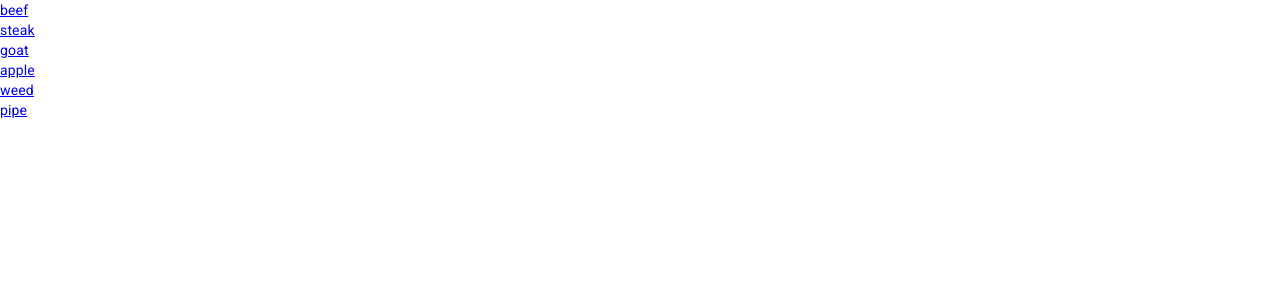
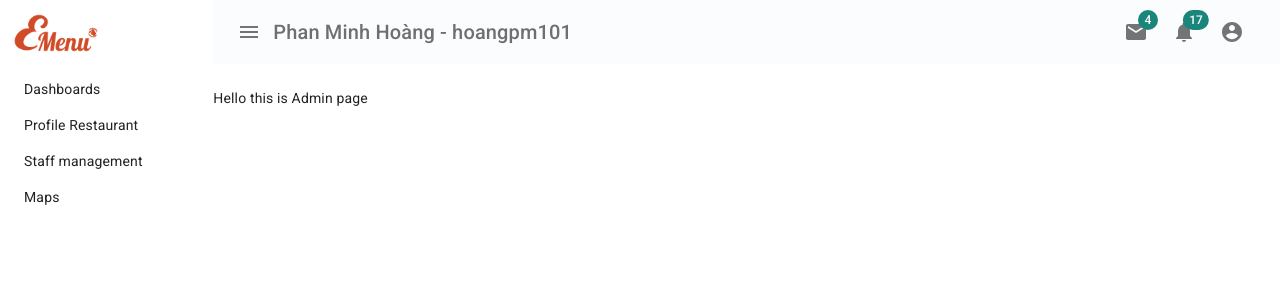
Before and after one commit to quocnguyencoder/EMenu, a Next.js app: page /admin in a window 1280 px wide. Shown: the top 300 px of the page. Built offline with nearby package versions, Linux system fonts and the light colour scheme.

Commit message:
add nav bar and header bar

```diff
--- /dev/null
+++ b/components/AdminPage/Dashboards.tsx
@@ -0,0 +1,6 @@
+import { Container } from "@material-ui/core";
+import Nav from "./Nav";
+
+export default function Dashboards() {
+  return <>Hello this is Admin page</>;
+}
--- /dev/null
+++ b/components/AdminPage/HeaderBar.tsx
@@ -0,0 +1,167 @@
+import React, { useEffect, useState } from "react";
+
+import {
+  AppBar,
+  Box,
+  Toolbar,
+  IconButton,
+  Typography,
+  Badge,
+  MenuItem,
+  Menu,
+} from "@material-ui/core";
+
+import MenuIcon from "@material-ui/icons/Menu";
+import AccountCircle from "@material-ui/icons/AccountCircle";
+import MailIcon from "@material-ui/icons/Mail";
+import NotificationsIcon from "@material-ui/icons/Notifications";
+import MoreIcon from "@material-ui/icons/MoreVert";
+
+export default function HeaderBar() {
+  const [anchorEl, setAnchorEl] = React.useState<null | HTMLElement>(null);
+  const [mobileMoreAnchorEl, setMobileMoreAnchorEl] =
+    React.useState<null | HTMLElement>(null);
+
+  const isMenuOpen = Boolean(anchorEl);
+  const isMobileMenuOpen = Boolean(mobileMoreAnchorEl);
+
+  const { width } = useWindowSize();
+  const notifications = 17;
+  const messages = 4;
+
+  const handleProfileMenuOpen = (event: React.MouseEvent<HTMLElement>) => {
+    setAnchorEl(event.currentTarget);
+  };
+
+  const handleMobileMenuClose = () => {
+    setMobileMoreAnchorEl(null);
+  };
+
+  const handleMenuClose = () => {
+    setAnchorEl(null);
+    handleMobileMenuClose();
+  };
+
+  const handleMobileMenuOpen = (event: React.MouseEvent<HTMLElement>) => {
+    setMobileMoreAnchorEl(event.currentTarget);
+  };
+
+  const renderMenu = (
+    <Menu
+      anchorEl={anchorEl}
+      anchorOrigin={{ vertical: "top", horizontal: "right" }}
+      keepMounted
+      transformOrigin={{ vertical: "top", horizontal: "right" }}
+      open={isMenuOpen}
+      onClose={handleMenuClose}
+    >
+      <MenuItem onClick={handleMenuClose}>Profile</MenuItem>
+      <MenuItem onClick={handleMenuClose}>My account</MenuItem>
+    </Menu>
+  );
+
+  const renderMobileMenu = (
+    <Menu
+      anchorEl={mobileMoreAnchorEl}
+      anchorOrigin={{ vertical: "top", horizontal: "right" }}
+      keepMounted
+      transformOrigin={{ vertical: "top", horizontal: "right" }}
+      open={isMobileMenuOpen}
+      onClose={handleMobileMenuClose}
+    >
+      <MenuItem>
+        <IconButton>
+          <Badge badgeContent={messages} color="secondary">
+            <MailIcon />
+          </Badge>
+        </IconButton>
+        <Typography>Messages</Typography>
+      </MenuItem>
+      <MenuItem>
+        <IconButton>
+          <Badge badgeContent={notifications} color="secondary">
+            <NotificationsIcon />
+          </Badge>
+        </IconButton>
+        <Typography>Notifications</Typography>
+      </MenuItem>
+      <MenuItem onClick={handleProfileMenuOpen}>
+        <IconButton aria-haspopup="true">
+          <AccountCircle />
+        </IconButton>
+        <Typography>Profile</Typography>
+      </MenuItem>
+    </Menu>
+  );
+
+  return (
+    <>
+      <AppBar
+        position="static"
+        style={{ boxShadow: "none", backgroundColor: "#FAFCFE" }}
+      >
+        <Toolbar>
+          <IconButton edge="start">
+            <MenuIcon />
+          </IconButton>
+          <Typography
+            variant="h6"
+            noWrap
+            style={{ flexGrow: 1, color: "#6e6f70" }}
+          >
+            Phan Minh Hoàng - hoangpm101
+          </Typography>
+
+          {width > 800 ? (
+            <Box display="flex">
+              <IconButton>
+                <Badge badgeContent={messages} color="secondary">
+                  <MailIcon />
+                </Badge>
+              </IconButton>
+              <IconButton>
+                <Badge badgeContent={notifications} color="secondary">
+                  <NotificationsIcon />
+                </Badge>
+              </IconButton>
+              <IconButton aria-haspopup="true" onClick={handleProfileMenuOpen}>
+                <AccountCircle />
+              </IconButton>
+            </Box>
+          ) : (
+            <Box display="flex">
+              <IconButton aria-haspopup="true" onClick={handleMobileMenuOpen}>
+                <MoreIcon />
+              </IconButton>
+            </Box>
+          )}
+        </Toolbar>
+      </AppBar>
+      {renderMobileMenu}
+      {renderMenu}
+    </>
+  );
+}
+
+function useWindowSize() {
+  const [windowSize, setWindowSize] = useState({
+    width: 1366,
+    height: 808,
+  });
+
+  useEffect(() => {
+    if (typeof window !== "undefined") {
+      const handleResize = () => {
+        setWindowSize({
+          width: window.innerWidth,
+          height: window.innerHeight,
+        });
+      };
+
+      window.addEventListener("resize", handleResize);
+      handleResize();
+      return () => window.removeEventListener("resize", handleResize);
+    }
+  }, []);
+  return windowSize;
+}
--- /dev/null
+++ b/components/AdminPage/Nav.tsx
@@ -0,0 +1,33 @@
+import { Box, List, ListItem } from "@material-ui/core";
+
+import Image from "next/image";
+
+interface Props {
+  setValue: any;
+}
+
+export default function Nav({ setValue }: Props) {
+  const handleClick = (newValue: string) => {
+    setValue(newValue);
+  };
+
+  return (
+    <Box ml={1} mt={1} mr={1}>
+      <Image src="/logo.png" alt="logo" width={100} height={50} />
+      <List component="nav">
+        {categories.map((category) => (
+          <ListItem key={category} button onClick={() => handleClick(category)}>
+            {category}
+          </ListItem>
+        ))}
+      </List>
+    </Box>
+  );
+}
+
+const categories = [
+  "Dashboards",
+  "Profile Restaurant",
+  "Staff management",
+  "Maps",
+];
--- /dev/null
+++ b/components/AdminPage/index.tsx
@@ -0,0 +1,4 @@
+import Dashboards from "./Dashboards";
+import Nav from "./Nav";
+import HeaderBar from "./HeaderBar";
+export { Nav, Dashboards, HeaderBar };
--- /dev/null
+++ b/pages/admin.tsx
@@ -0,0 +1,35 @@
+import { Grid } from "@material-ui/core";
+import { useState } from "react";
+import { Dashboards, HeaderBar, Nav } from "../components/AdminPage";
+import TabPanel from "../components/Homepage/TabPanel";
+import Meta from "../components/Meta";
+
+export default function Admin() {
+  const [value, setValue] = useState("Dashboards");
+
+  return (
+    <>
+      <Meta title="Admin page" />
+      <Grid container>
+        <Grid item xs={2}>
+          <Nav setValue={setValue} />
+        </Grid>
+        <Grid item xs={10}>
+          <HeaderBar />
+          <TabPanel value={value} index="Dashboards">
+            <Dashboards />
+          </TabPanel>
+          <TabPanel value={value} index="Profile Restaurant">
+            {value}
+          </TabPanel>
+          <TabPanel value={value} index="Staff management">
+            {value}
+          </TabPanel>
+          <TabPanel value={value} index="Maps">
+            {value}
+          </TabPanel>
+        </Grid>
+      </Grid>
+    </>
+  );
+}
```
